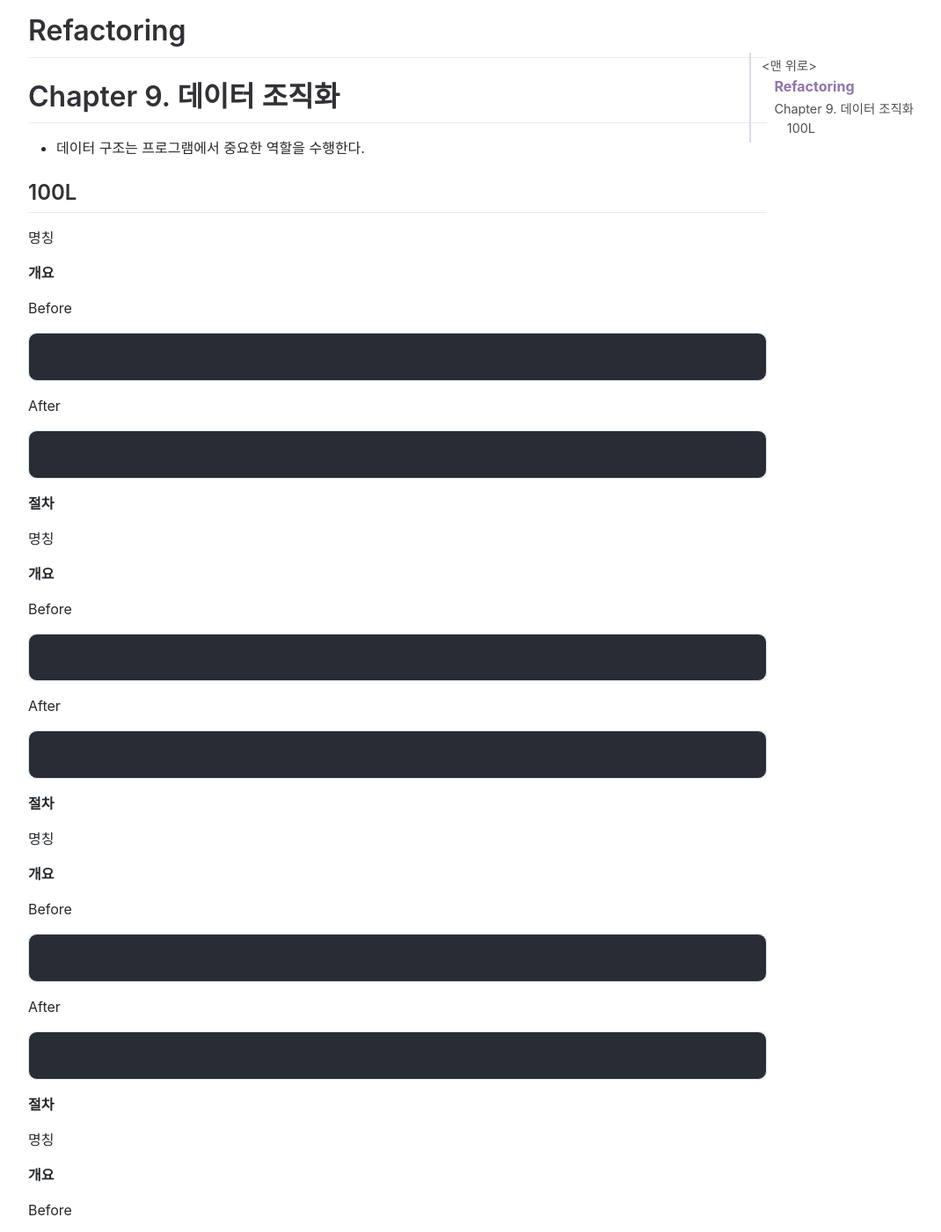
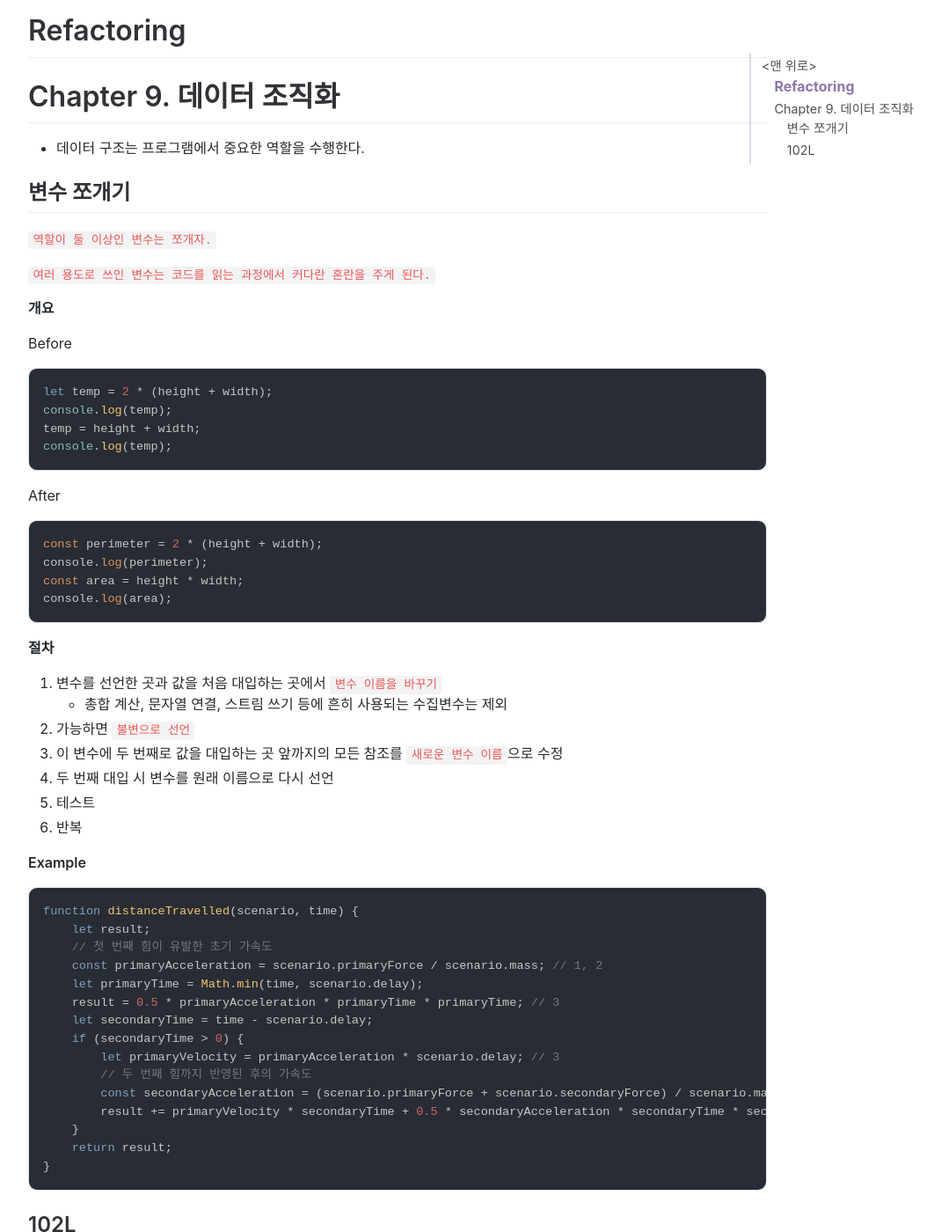
Before and after one commit to jihunparkme/jihunparkme.github.io, a Jekyll site: the page built from _posts/2021-11-26-Refactoring-09.md, in a window 1280 px wide and 1400 px high, scrolled down 665 px. Shown: the whole window at 88% size, without its empty margins (188-1258 px from the left). Built offline with Jekyll 4.4.1, drawn with Linux system fonts in a browser that asks for light colours; nearby versions of some CDN libraries; comment, search, counter and statistics services are not loaded; some of the changed text lies outside the part shown.

Commit message:
[Refactoring] 변수 쪼개기

````diff
--- a/_posts/2021-11-26-Refactoring-09.md
+++ b/_posts/2021-11-26-Refactoring-09.md
@@ -13,7 +13,63 @@ featured-img: refactoring
 
 - 데이터 구조는 프로그램에서 중요한 역할을 수행한다.
 
-## 100L
+## 변수 쪼개기
+
+`역할이 둘 이상인 변수는 쪼개자.`
+
+`여러 용도로 쓰인 변수는 코드를 읽는 과정에서 커다란 혼란을 주게 된다.`
+
+**개요**
+
+Before
+
+```javascript
+let temp = 2 * (height + width);
+console.log(temp);
+temp = height + width;
+console.log(temp);
+```
+
+After
+
+```javascript
+const perimeter = 2 * (height + width);
+console.log(perimeter);
+const area = height * width;
+console.log(area);
+```
+
+**절차**
+
+1. 변수를 선언한 곳과 값을 처음 대입하는 곳에서 `변수 이름을 바꾸기`
+   - 총합 계산, 문자열 연결, 스트림 쓰기 등에 흔히 사용되는 수집변수는 제외
+2. 가능하면 `불변으로 선언`
+3. 이 변수에 두 번째로 값을 대입하는 곳 앞까지의 모든 참조를 `새로운 변수 이름`으로 수정
+4. 두 번째 대입 시 변수를 원래 이름으로 다시 선언
+5. 테스트
+6. 반복
+
+**Example**
+
+```javascript
+function distanceTravelled(scenario, time) {
+    let result;
+    // 첫 번째 힘이 유발한 초기 가속도
+    const primaryAcceleration = scenario.primaryForce / scenario.mass; // 1, 2
+    let primaryTime = Math.min(time, scenario.delay);
+    result = 0.5 * primaryAcceleration * primaryTime * primaryTime; // 3
+    let secondaryTime = time - scenario.delay;
+    if (secondaryTime > 0) {
+        let primaryVelocity = primaryAcceleration * scenario.delay; // 3
+        // 두 번째 힘까지 반영된 후의 가속도
+        const secondaryAcceleration = (scenario.primaryForce + scenario.secondaryForce) / scenario.mass; // 4 -> 6 (1, 2)
+        result += primaryVelocity * secondaryTime + 0.5 * secondaryAcceleration * secondaryTime * secondaryTime; // 3
+    }
+    return result;
+}
+```
+
+## 102L
 
 명칭
 
@@ -86,21 +142,3 @@ After
 ```
 
 **절차**
-
-명칭
-
-**개요**
-
-Before
-
-```javascript
-
-```
-
-After
-
-```javascript
-
-```
-
-**절차**
````
